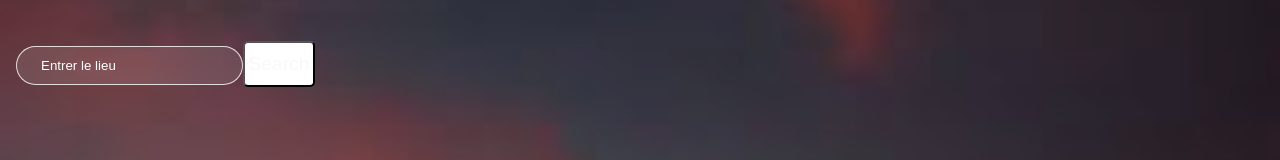
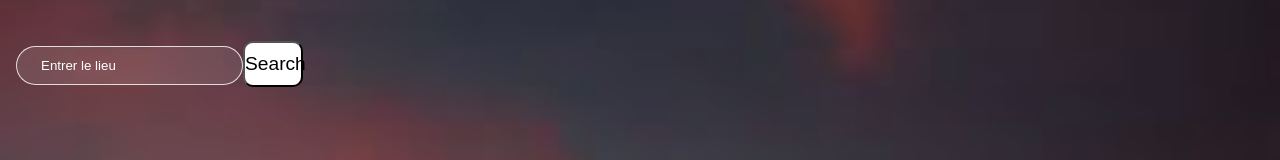
Before and after one commit to Biram-NDIAYE/applicationmeteo, a React (Create React App) app: page / in a window 1280 px wide. Shown: the top 160 px of the page. Built offline with nearby package versions, Linux system fonts and the light colour scheme.

Commit message:
Update index.css

```diff
--- a/src/index.css
+++ b/src/index.css
@@ -98,11 +98,11 @@ color:white;
    }
 button {
   background-color: white;
-  border-radius: 5px;
-  width: 72px;
+  border-radius: 10px;
+  width: 60px;
   padding: 10px 0px;
   margin-top: 25px;
   font-size: 1.2rem;
-  color: #f8f8f8;
+  color: black;
   cursor: pointer;
 }
```
